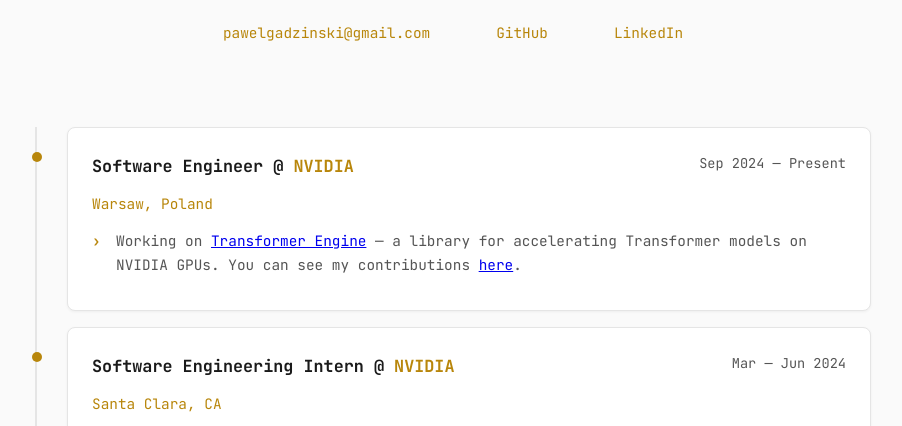
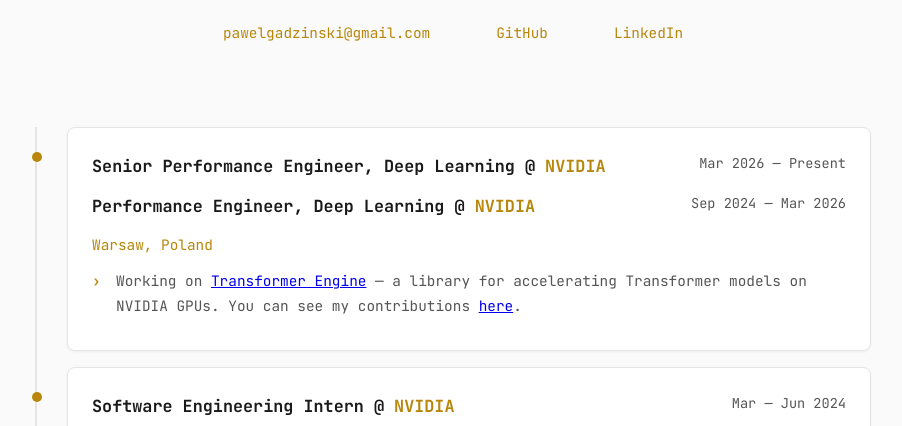
Before and after one commit to pggPL/pggPL.github.io, a plain HTML site: page index.html in a window 1280 px wide. Shown: the part 371-797 px from the top of the page, without its empty margins (187-1089 px from the left). Drawn offline with nearby package versions, Linux system fonts and the light colour scheme.

Commit message:
Update NVIDIA role to reflect Senior Performance Engineer promotion

```diff
--- a/index.html
+++ b/index.html
@@ -3,7 +3,7 @@
 <head>
     <meta charset="UTF-8">
     <meta name="viewport" content="width=device-width, initial-scale=1.0">
-    <title>Paweł Gadziński | Software Engineer @ NVIDIA</title>
+    <title>Paweł Gadziński | Senior Performance Engineer @ NVIDIA</title>
     <meta name="description" content="My name is Paweł Gadziński and I'm a software engineer and machine learning enthusiast.">
     <meta name="author" content="Paweł Gadziński">
     <meta name="keywords" content="Paweł Gadziński, NVIDIA, Transformer Engine, software engineer, machine learning, CUDA, IMO, mathematical olympiad">
@@ -11,13 +11,13 @@
     <!-- Open Graph / Facebook -->
     <meta property="og:type" content="website">
     <meta property="og:url" content="https://pgadzinski.com/">
-    <meta property="og:title" content="Paweł Gadziński | Software Engineer @ NVIDIA">
+    <meta property="og:title" content="Paweł Gadziński | Senior Performance Engineer @ NVIDIA">
     <meta property="og:description" content="My name is Paweł Gadziński and I'm a software engineer and machine learning enthusiast.">
     <meta property="og:image" content="https://pgadzinski.com/photo.jpg">
 
     <!-- Twitter -->
     <meta name="twitter:card" content="summary">
-    <meta name="twitter:title" content="Paweł Gadziński | Software Engineer @ NVIDIA">
+    <meta name="twitter:title" content="Paweł Gadziński | Senior Performance Engineer @ NVIDIA">
     <meta name="twitter:description" content="My name is Paweł Gadziński and I'm a software engineer and machine learning enthusiast.">
     <meta name="twitter:image" content="https://pgadzinski.com/photo.jpg">
 
@@ -354,8 +354,12 @@
             <section class="timeline">
                 <div class="card">
                     <div class="card-header">
-                        <span class="card-title">Software Engineer @ <a href="" target="_blank">NVIDIA</a></span>
-                        <span class="card-date">Sep 2024 — Present</span>
+                        <span class="card-title">Senior Performance Engineer, Deep Learning @ <a href="" target="_blank">NVIDIA</a></span>
+                        <span class="card-date">Mar 2026 — Present</span>
+                    </div>
+                    <div class="card-header">
+                        <span class="card-title">Performance Engineer, Deep Learning @ <a href="" target="_blank">NVIDIA</a></span>
+                        <span class="card-date">Sep 2024 — Mar 2026</span>
                     </div>
                     <div class="card-subtitle">Warsaw, Poland</div>
                     <div class="card-content">
```
